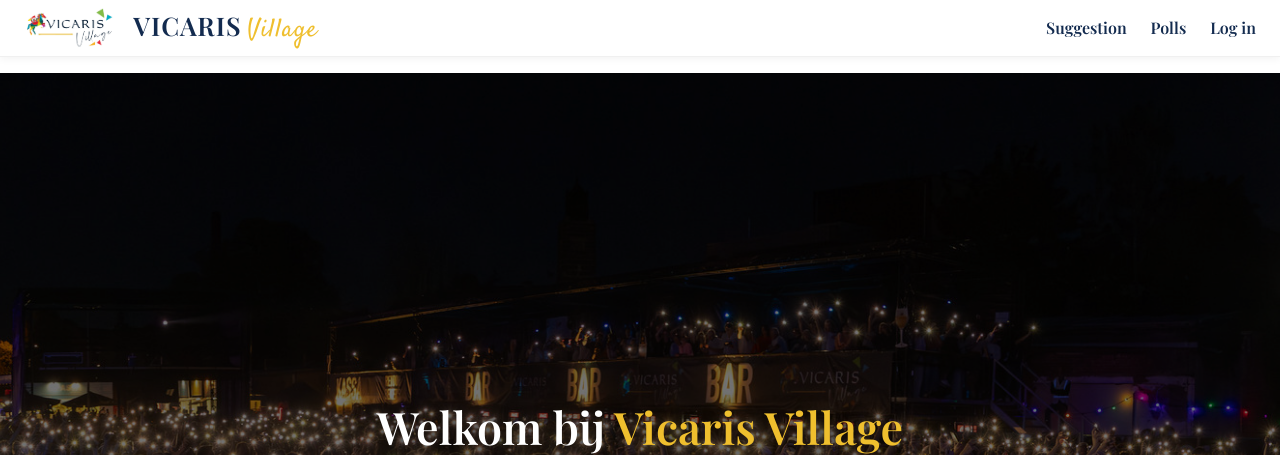
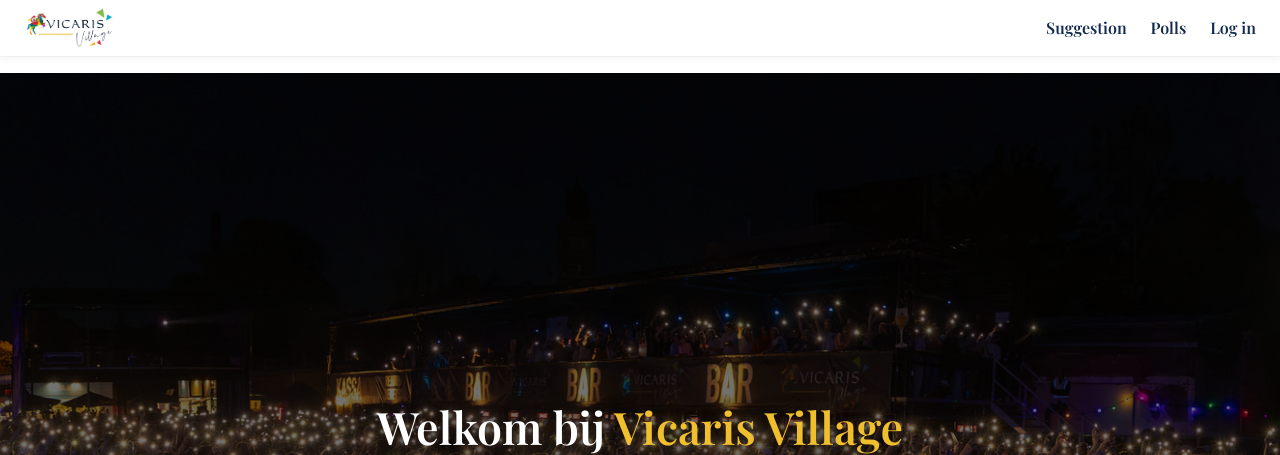
Before and after one commit to A-D-DBS-application/web-application-2025-group-38, a Flask app: page / in a window 1280 px wide. Shown: the top 455 px of the page. Run offline with Flask 3, Linux system fonts and the light colour scheme.

Commit message:
dubbel logo weg

```diff
--- a/app/templates/base.html
+++ b/app/templates/base.html
@@ -19,11 +19,11 @@
   <!-- NAVBAR / HEADER -->
   <header class="vv-header d-flex justify-content-between align-items-center px-4 py-2">
 
-    <!-- Logo links (klikbaar) -->
-    <a href="{{ url_for('home') }}" class="d-flex align-items-center gap-2 text-decoration-none vv-brand">
-      <img src="{{ url_for('static', filename='vicaris_logo.png') }}" alt="Vicaris logo" class="vv-logo">
-      <h1 class="m-0">VICARIS<span>Village</span></h1>
-    </a>
+ <!-- Logo links (klikbaar) -->
+<a href="{{ url_for('home') }}" class="d-flex align-items-center gap-2 text-decoration-none vv-brand">
+  <img src="{{ url_for('static', filename='vicaris_logo.png') }}" alt="Vicaris logo" class="vv-logo">
+</a>
+
 
     <!-- Navigatie rechts -->
     <nav class="vv-nav">
```
